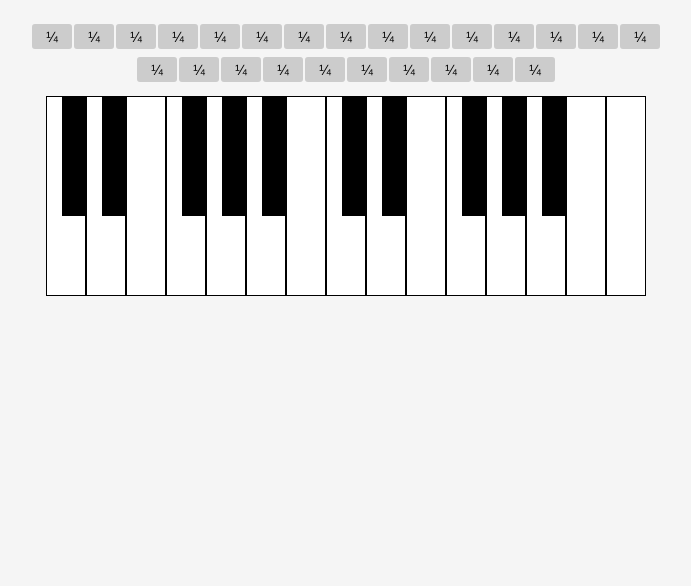
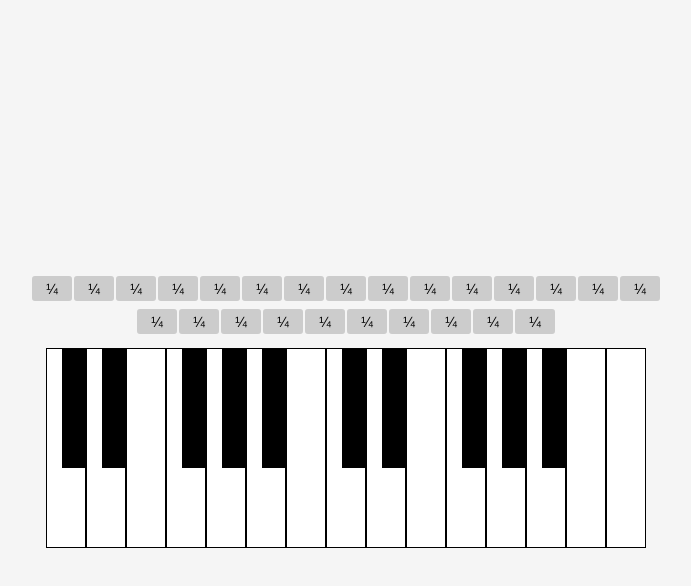
Before and after one commit to hobaDevHome/piano_fro_mostfa, a plain HTML site: page index.html in a window 1280 px wide. Shown: the whole page, without its empty margins (294-985 px from the left). Drawn offline with Linux system fonts and the light colour scheme.

Commit message:
centering canva

```diff
--- a/style.css
+++ b/style.css
@@ -3,7 +3,8 @@ body {
   background-color: #f5f5f5;
   display: flex;
   flex-direction: column;
-  align-items: center;
+  justify-content: center; /* توسيط رأسي */
+  align-items: center; /* توسيط أفقي */
   height: 100vh;
 }
 
```
